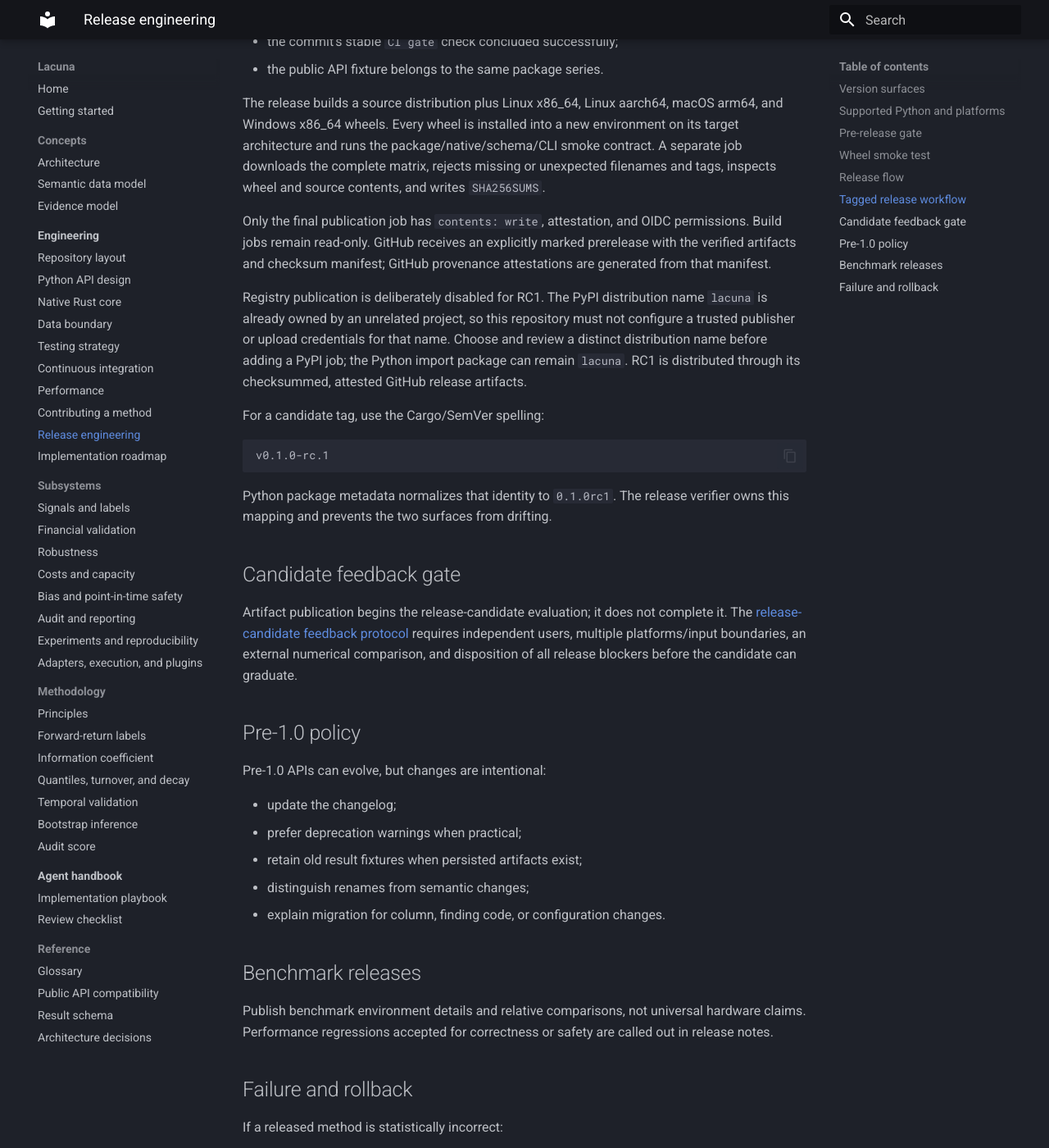
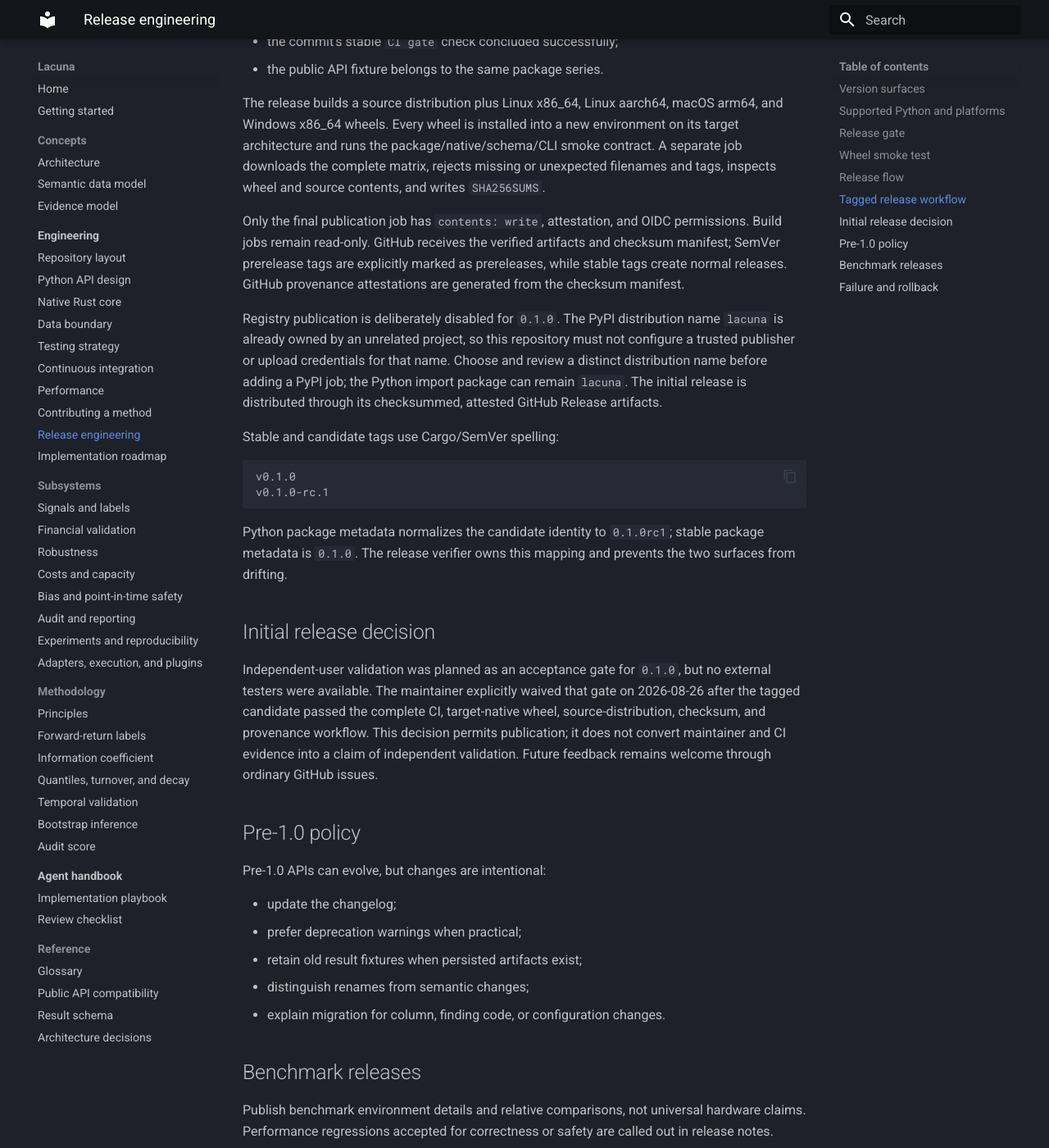
Before and after one commit to eyenoticeall/Lacuna, an MkDocs documentation site: the page built from docs/development/release.md, in a window 1280 px wide and 1400 px high, scrolled down 2841 px. Shown: the whole window at 82% size. Built offline with MkDocs 1.6.1 and Material for MkDocs 9.7.7, drawn with Linux system fonts in a browser that asks for light colours; some of the changed text lies outside the part shown.

Commit message:
ci: publish stable tags as GitHub releases

````diff
--- a/docs/development/release.md
+++ b/docs/development/release.md
@@ -35,7 +35,7 @@
 Python 3.11–3.14 range. Revisit `abi3` before introducing native Arrow capsules, buffer borrowing, or
 another CPython API that the stable ABI cannot represent safely.
 
-## Pre-release gate
+## Release gate
 
 1. Working tree and lockfiles are clean.
 2. Ruff formatting/lint and strict mypy pass.
@@ -112,30 +112,33 @@
 `SHA256SUMS`.
 
 Only the final publication job has `contents: write`, attestation, and OIDC permissions. Build jobs
-remain read-only. GitHub receives an explicitly marked prerelease with the verified artifacts and
-checksum manifest; GitHub provenance attestations are generated from that manifest.
+remain read-only. GitHub receives the verified artifacts and checksum manifest; SemVer prerelease
+tags are explicitly marked as prereleases, while stable tags create normal releases. GitHub
+provenance attestations are generated from the checksum manifest.
 
-Registry publication is deliberately disabled for RC1. The PyPI distribution name `lacuna` is
+Registry publication is deliberately disabled for `0.1.0`. The PyPI distribution name `lacuna` is
 already owned by an unrelated project, so this repository must not configure a trusted publisher or
 upload credentials for that name. Choose and review a distinct distribution name before adding a
-PyPI job; the Python import package can remain `lacuna`. RC1 is distributed through its checksummed,
-attested GitHub release artifacts.
+PyPI job; the Python import package can remain `lacuna`. The initial release is distributed through
+its checksummed, attested GitHub Release artifacts.
 
-For a candidate tag, use the Cargo/SemVer spelling:
+Stable and candidate tags use Cargo/SemVer spelling:
 
 ```text
+v0.1.0
 v0.1.0-rc.1
 ```
 
-Python package metadata normalizes that identity to `0.1.0rc1`. The release verifier owns this
-mapping and prevents the two surfaces from drifting.
+Python package metadata normalizes the candidate identity to `0.1.0rc1`; stable package metadata is
+`0.1.0`. The release verifier owns this mapping and prevents the two surfaces from drifting.
 
-## Candidate feedback gate
+## Initial release decision
 
-Artifact publication begins the release-candidate evaluation; it does not complete it. The
-[release-candidate feedback protocol](release-candidate-feedback.md) requires independent users,
-multiple platforms/input boundaries, an external numerical comparison, and disposition of all
-release blockers before the candidate can graduate.
+Independent-user validation was planned as an acceptance gate for `0.1.0`, but no external testers
+were available. The maintainer explicitly waived that gate on 2026-08-26 after the tagged candidate
+passed the complete CI, target-native wheel, source-distribution, checksum, and provenance workflow.
+This decision permits publication; it does not convert maintainer and CI evidence into a claim of
+independent validation. Future feedback remains welcome through ordinary GitHub issues.
 
 ## Pre-1.0 policy
 
````
Also changed, not shown: other parts of docs/development/release.md (+1 -1 lines), docs/development/continuous-integration.md (+4 -2 lines), 1 other file.
